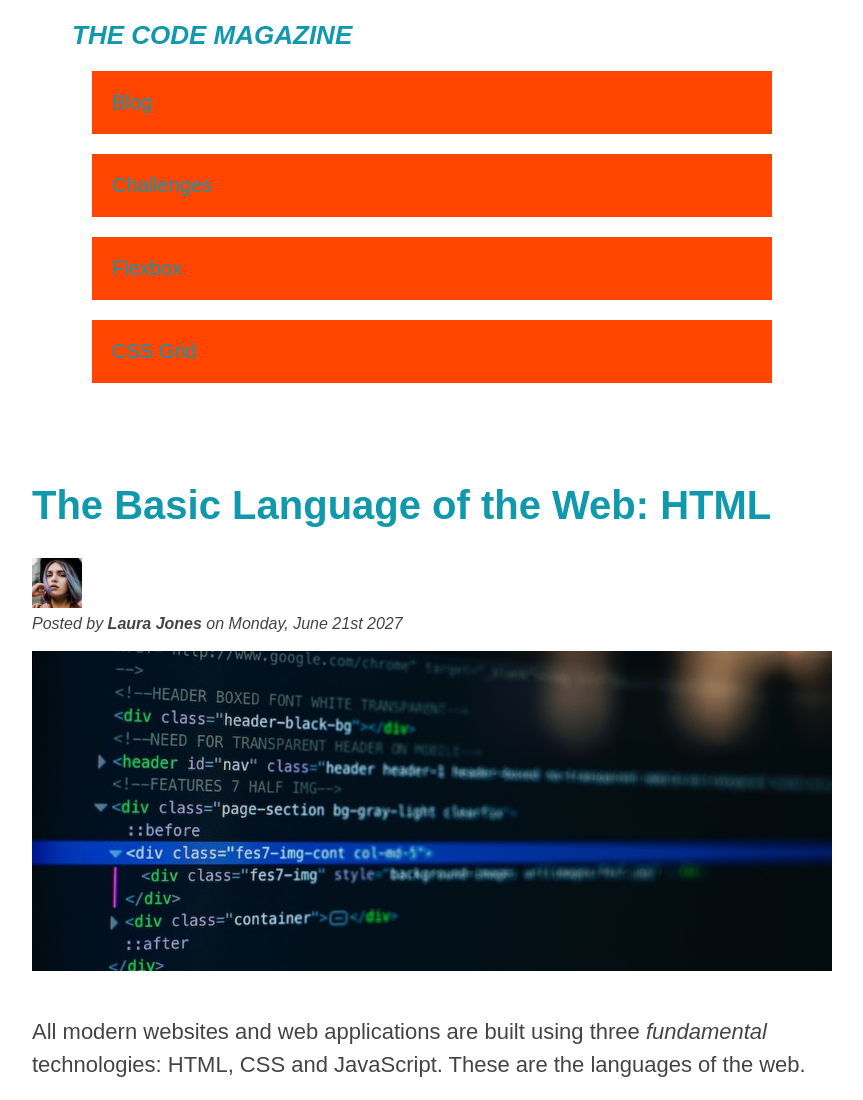
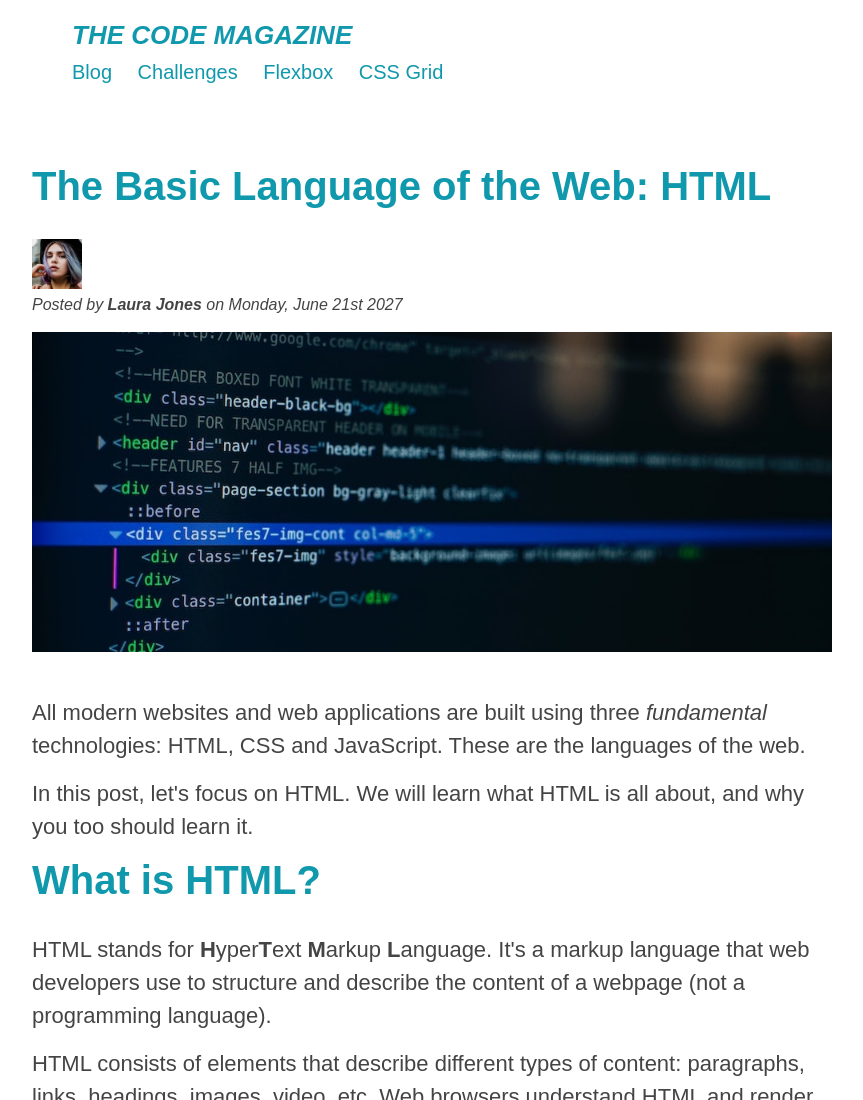
Before and after one commit to firoze-hossain/HtmlCss, a plain HTML site: page CSS Fundamental/index.html in a window 1280 px wide. Shown: the top 1100 px of the page, without its empty margins (208-1071 px from the left). Drawn offline with Linux system fonts and the light colour scheme.

Commit message:
block to inline and inline-block box

```diff
--- a/CSS Fundamental/style.css
+++ b/CSS Fundamental/style.css
@@ -66,8 +66,8 @@ p {
   font-size: 22px;
   line-height: 1.5;
   margin-bottom: 15px;
-
   line-height: 1.5;
+  /* display: inline; */
 }
 ul,
 ol {
@@ -77,6 +77,7 @@ ol {
 li {
   font-size: 20px;
   margin-bottom: 10px;
+  /* display: inline; */
 }
 li:last-child {
   margin-bottom: 0px;
@@ -166,11 +167,17 @@ nav p {
   font-size: 20px;
 } */
 nav a:link {
-  background-color: orangered;
+  /* background-color: orangered;
   margin: 20px;
   padding: 20px;
 
-  display: block;
+  display: block; */
+  margin-right: 20px;
+  margin-top: 10px;
+  display: inline-block;
+}
+nav a:link:last-child {
+  margin-right: 0;
 }
 .post-img {
   height: auto;
```
